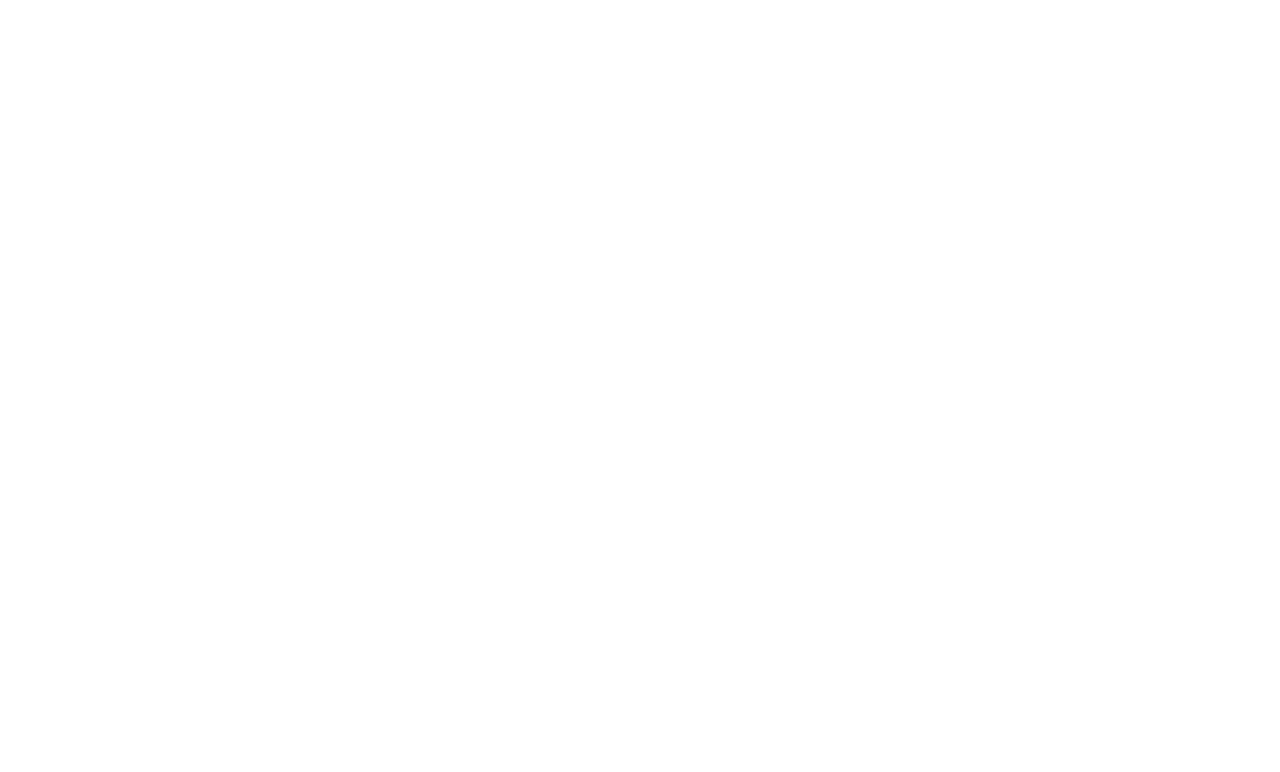
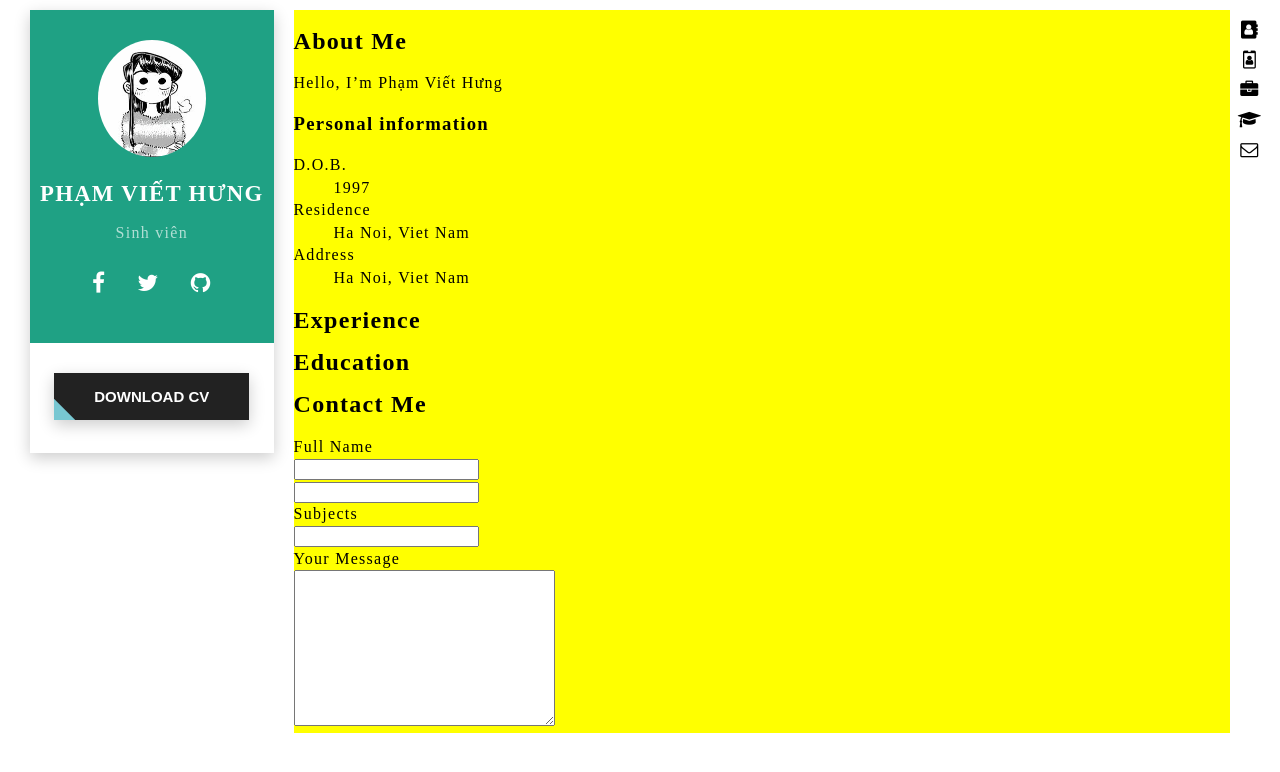
Before and after one commit to hung4564/hung4564.github.io, a plain HTML site: page index.html in a window 1280 px wide. Drawn offline with Linux system fonts and the light colour scheme.

Commit message:
them bo cuc va card info

```diff
--- a/asset/css/main.css
+++ b/asset/css/main.css
@@ -0,0 +1,202 @@
+body {
+  font-size: 16px;
+  line-height: 1.4em;
+  letter-spacing: .08em;
+  padding: 0;
+  margin: 0;
+  min-height: 100%;
+}
+
+.full {
+  width: 100%;
+  height: 100%;
+}
+
+.container {
+  flex-direction: column;
+  padding: 10px;
+}
+
+.flex {
+  display: -webkit-box;
+  display: -moz-box;
+  display: -ms-flexbox;
+  display: -webkit-flex;
+  display: flex;
+}
+
+.row {
+  width: 100%;
+  padding: 0;
+  margin: 0;
+  flex-direction: row;
+  justify-content: space-around;
+}
+
+.text-upper {
+  text-transform: uppercase
+}
+
+#Side-card {
+  height: 100%;
+  margin: 0px 20px;
+  box-shadow: 0 5px 15px rgba(0, 0, 0, 0.20);
+}
+
+.card {
+  background-color: #1FA184
+}
+
+.card {
+  color: white;
+}
+
+.card {
+  display: block;
+  text-align: center;
+  font-size: .875em;
+  padding: 30px 10px 20px;
+}
+
+.card>.card-info h2 {
+  font-size: 1.625em;
+  margin-bottom: .688em;
+}
+
+.card>.card-avatar>span {
+  display: inline-block;
+}
+
+.card>.card-avatar img {
+  border-radius: 50%;
+  width: 50%;
+}
+
+.card-info .text-muted {
+  color: inherit;
+  opacity: .65;
+  font-size: 1.143em
+}
+
+.card-info>.list-social {
+  font-size: 1.625em;
+  list-style: none;
+  padding: 0;
+}
+
+.list-social>li {
+  display: inline-block;
+  margin: 5px 12px;
+  vertical-align: middle;
+}
+
+.card-footer {
+  text-align: center;
+}
+
+.card-footer>div {
+  padding: 30px 0px;
+  height: 50px;
+  width: 100%;
+}
+
+
+.btn {
+  border: none;
+  display: block;
+  text-align: center;
+  cursor: pointer;
+  text-transform: uppercase;
+  outline: none;
+  overflow: hidden;
+  position: relative;
+  color: #fff;
+  font-weight: 700;
+  font-size: 15px;
+  background-color: #222;
+  padding: 15px 40px;
+  margin: 0 auto;
+  box-shadow: 0 5px 15px rgba(0, 0, 0, 0.20);
+}
+
+.btn span {
+  position: relative;
+  z-index: 1;
+}
+
+.btn:after {
+  content: "";
+  position: absolute;
+  left: 0;
+  top: 0;
+  height: 490%;
+  width: 140%;
+  background: #78c7d2;
+  -webkit-transition: all .5s ease-in-out;
+  transition: all .5s ease-in-out;
+  -webkit-transform: translateX(-98%) translateY(-25%) rotate(45deg);
+  transform: translateX(-98%) translateY(-25%) rotate(45deg);
+}
+
+.btn:hover:after {
+  -webkit-transform: translateX(-9%) translateY(-25%) rotate(45deg);
+  transform: translateX(-9%) translateY(-25%) rotate(45deg);
+}
+
+
+
+
+header {
+  width: 40px;
+}
+
+ul.top-menu {
+  list-style: none;
+  padding: 0;
+  display: block;
+  font-size: 11px;
+  font-weight: 500;
+  text-transform: uppercase;
+}
+
+ul.top-menu>li {
+  display: block;
+  padding: 10px 5px;
+  background-color: red;
+}
+
+ul.side-menu {
+  width: 40px;
+  list-style: none;
+  padding: 0;
+  display: block;
+  font-size: 11px;
+  font-weight: 500;
+}
+
+ul.side-menu>li {
+  position: relative;
+  text-align: center;
+  display: block;
+}
+
+ul.side-menu .icon {
+  width: 30px;
+  height: 30px;
+  font-size: 18px;
+  text-align: center;
+  vertical-align: bottom;
+}
+
+ul.side-menu .icon:hover {
+  border: solid 1px;
+}
+
+ul.side-menu .text {
+  display: none;
+}
+
+.main-container {
+  flex: 1 1 auto;
+  background-color: yellow
+}
--- a/index.html
+++ b/index.html
@@ -13,6 +13,136 @@
 </head>
 
 <body>
+  <div class="container flex">
+    <header class="header">
+      <nav class="navbar" style="display:none;">
+        <ul class="top-menu">
+          <li>About Me</li>
+          <li>Skill</li>
+          <li>Experience</li>
+          <li>Education</li>
+          <li>Contact</li>
+        </ul>
+      </nav>
+    </header>
+    <main class="Full">
+      <div class="flex row">
+        <div class="" id="Side-card">
+          <aside class="card">
+            <div class="card-avatar">
+              <span>
+                <img src="asset/img/avatar.jpg" alt="avatar" sizes="">
+              </span>
+            </div>
+            <div class="card-info">
+              <h2 class="text-name text-upper">Phạm Viết Hưng</h2>
+              <p class="text-muted">Sinh viên</p>
+              <ul class="list-social">
+                <li>
+                  <i class="fa fa-facebook" aria-hidden="true"></i>
+                </li>
+                <li>
+                  <i class="fa fa-twitter" aria-hidden="true"></i>
+                </li>
+                <li>
+                  <i class="fa fa-github" aria-hidden="true"></i>
+                </li>
+              </ul>
+            </div>
+          </aside>
+          <aside class="card-footer">
+            <div>
+              <button class="btn"><span>Download CV</span></button>
+            </div>
+          </aside>
+        </div>
+
+        <div class="main-container">
+          <aside>
+            <section id="About">
+              <h2 class="title">About Me</h2>
+              <p>
+                Hello, I’m Phạm Viết Hưng
+              </p>
+              <h3>Personal information</h3>
+              <dl>
+                <dt>D.O.B.</dt>
+                <dd>1997</dd>
+                <dt>Residence</dt>
+                <dd>Ha Noi, Viet Nam</dd>
+                <dt>Address</dt>
+                <dd>Ha Noi, Viet Nam</dd>
+              </dl>
+            </section>
+            <section id="Skill">
+
+            </section>
+            <section id="Experience">
+              <h2 class="title">Experience</h2>
+            </section>
+            <section id="Education">
+              <h2 class="title">Education</h2>
+            </section>
+            <section id="Contact">
+              <h2 class="title">Contact Me</h2>
+              <div class="form">
+                <div class="input-form">
+                  <span class="label">Full Name</span>
+                  <div class="input">
+                    <input type="text" name="name" id="">
+                  </div>
+                </div>
+                <div class="input-form">
+                  <span class="label"></span>
+                  <div class="input">
+                    <input type="email" name="email" id="">
+                  </div>
+                </div>
+                <div class="input-form">
+                  <span class="label">Subjects</span>
+                  <div class="input">
+                    <input type="text" name="" id="">
+                  </div>
+                </div>
+                <div class="text-area-form">
+                  <span class="label">Your Message</span>
+                  <div class="text-area">
+                    <textarea name="" id="" cols="30" rows="10"></textarea>
+                  </div>
+                </div>
+              </div>
+            </section>
+          </aside>
+        </div>
+        <div class="">
+          <ul class="side-menu">
+            <li>
+              <span class="icon fa fa-address-book" aria-hidden="true"></span>
+              <span class="text">About</span>
+            </li>
+            <li>
+              <span class="icon fa fa-id-badge" aria-hidden="true"></span>
+              <span class="text">Skill</span>
+            </li>
+            <li>
+              <span class="icon fa fa-briefcase" aria-hidden="true"></span>
+              <span class="text">Experience</span>
+            </li>
+            <li>
+              <span class="icon fa fa-graduation-cap" aria-hidden="true"></span>
+              <span class="text">Education</span>
+            </li>
+            <li>
+              <span class="icon fa fa-envelope-o" aria-hidden="true"></span>
+              <span class="text">Contact</span>
+            </li>
+          </ul>
+        </div>
+      </div>
+
+    </main>
+    <footer></footer>
+  </div>
 
 </body>
 
```
